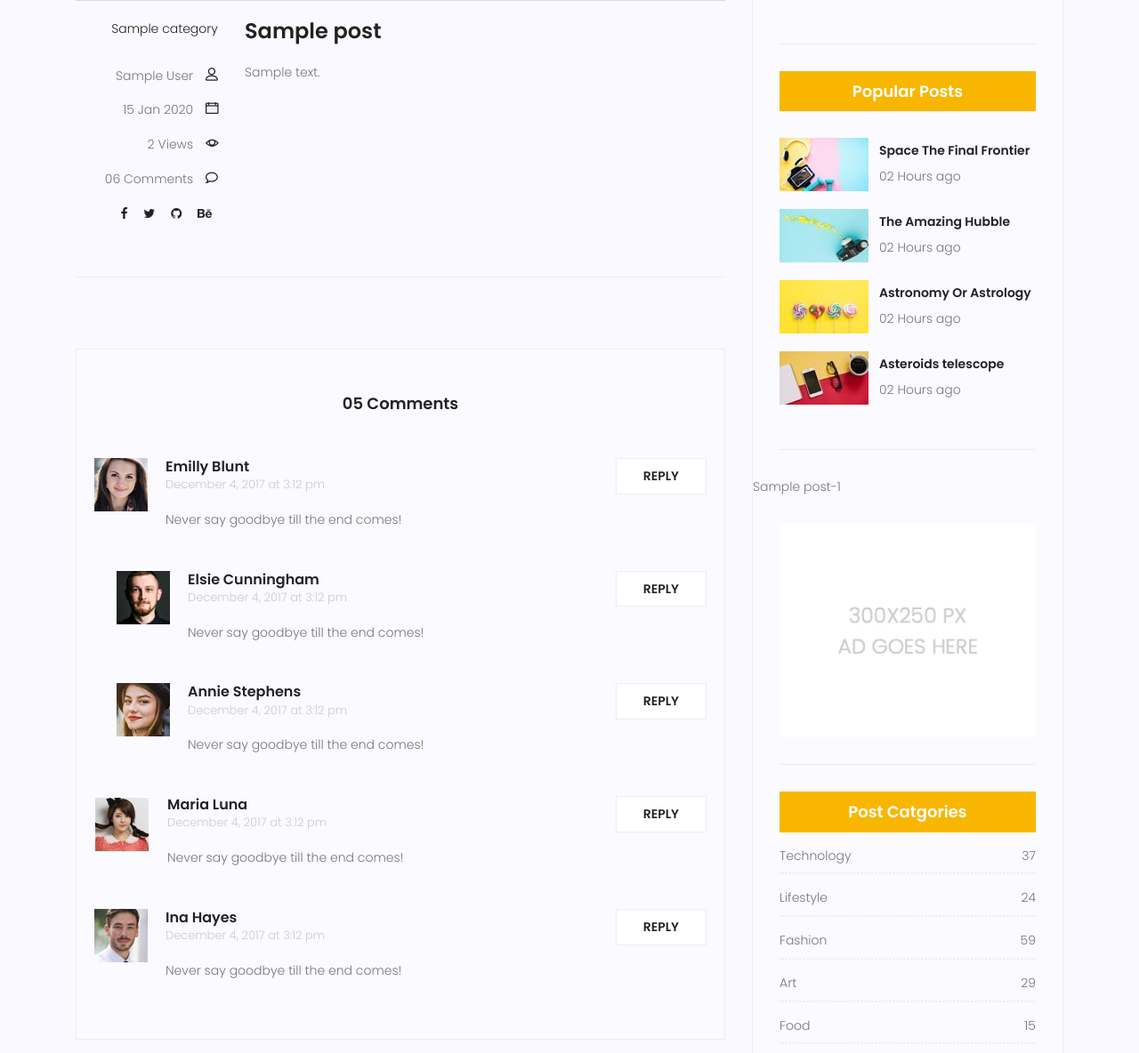
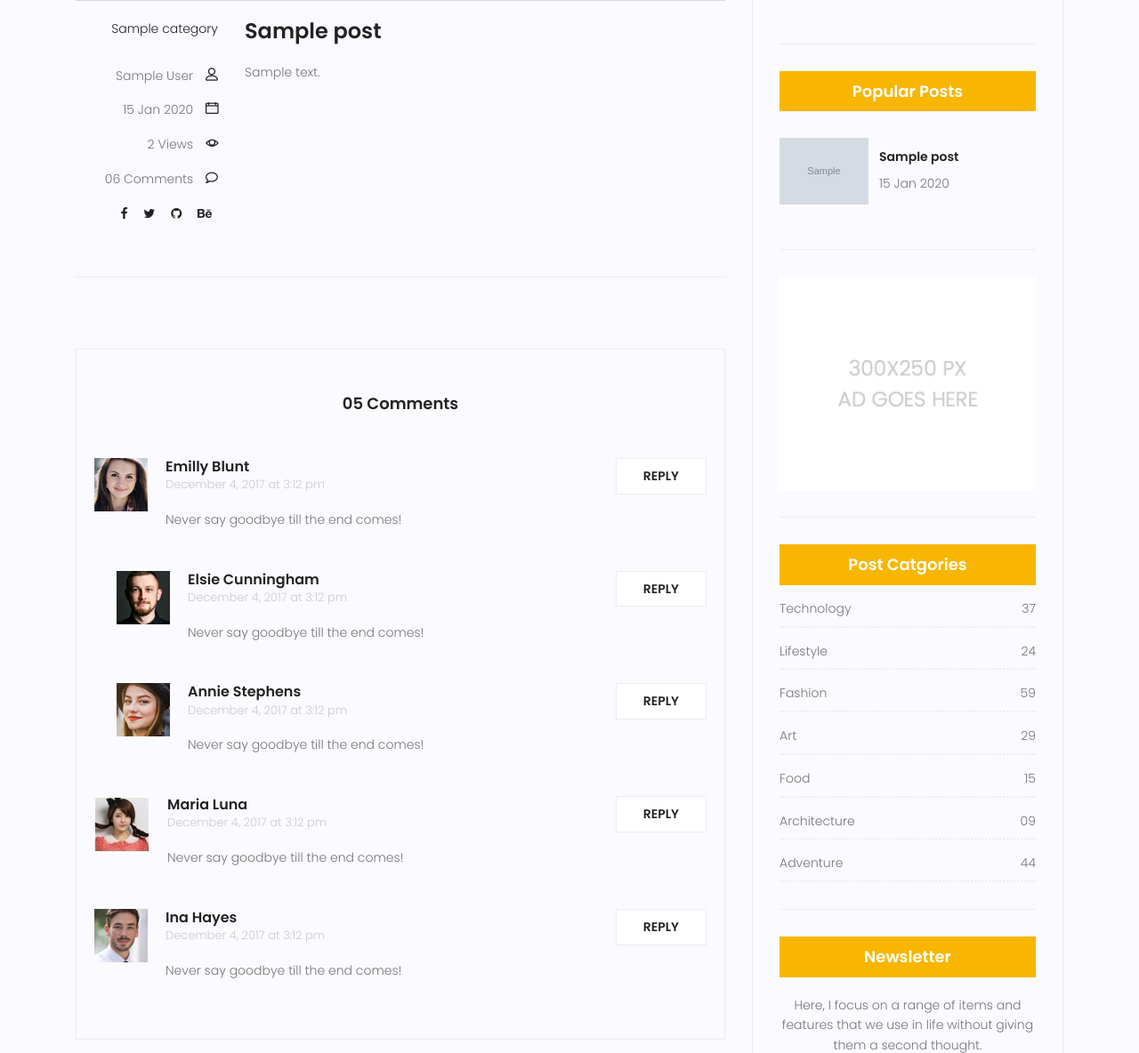
Before and after one commit to Amir-frhzd/mysite, a Django app: page /blog/1 in a window 1280 px wide. Shown: the part 967-2151 px from the top of the page at 89% size. Run offline with Django 3.2, Linux system fonts and the light colour scheme; tables that the repository leaves empty hold one stand-in row (values such as "Sample post"); grey boxes marked "Sample" are stand-in pictures; some libraries are stand-ins or nearby versions.

Commit message:
The popular post section, which is the latest posts, became dynamic in the blog section

```diff
--- a/blog/templatetags/blog-tags.py
+++ b/blog/templatetags/blog-tags.py
@@ -1,3 +1,17 @@
 from django import template
+from blog.models import Post
+from django.utils import timezone
+register = template.Library()
 
-register = template.Library()
+@register.simple_tag(name='totalposts')
+def function():
+    posts=Post.objects.filter(status=1,published_date__lte=timezone.now()).count()
+    return posts
+@register.filter
+def snippet(value,arg=20):
+    return value[:arg]
+
+@register.inclusion_tag('blog/blog-popular-posts.html')
+def latesposts(arg=3):
+    posts = Post.objects.filter(status=1,published_date__lte=timezone.now()).order_by('published_date')[:arg]
+    return {'posts':posts}
--- a/blog/urls.py
+++ b/blog/urls.py
@@ -7,5 +7,5 @@ urlpatterns = [
 
     path('',blog_view,name='index'),
     path('<int:pid>',blog_single,name='single'),
-    path('post-<int:pid>',test,name='test')
+    path('test',test,name='test')
 ]
--- a/blog/views.py
+++ b/blog/views.py
@@ -23,10 +23,10 @@ def blog_single(request,pid):
 
     return render(request,'blog/blog-single.html',context)
 
-def test(request,pid):
-    posts = get_object_or_404(Post,pk=pid)
-    context ={'posts':posts}
-    return render(request,'test.html',context)
+def test(request):
+    #posts = get_object_or_404(Post,pk=pid)
+    #context ={'posts':posts}
+    return render(request,'test.html')
 
 
     #your code
--- a/statics/css/main.css
+++ b/statics/css/main.css
@@ -3656,6 +3656,7 @@ body.mobile-nav-active #mobile-nav-toggle {
 
 .widget-wrap .popular-post-widget .popular-post-list .thumb img {
   width: 100%;
+  max-width: 100px;
 }
 
 .widget-wrap .popular-post-widget .single-post-list {
--- a/templates/blog/blog-popular-posts.html
+++ b/templates/blog/blog-popular-posts.html
@@ -2,42 +2,16 @@
 <div class="single-sidebar-widget popular-post-widget">
     <h4 class="popular-title">Popular Posts</h4>
     <div class="popular-post-list">
+        {% for post in posts %}
         <div class="single-post-list d-flex flex-row align-items-center">
             <div class="thumb">
-                <img class="img-fluid" src="{% static 'img/blog/pp1.jpg'%}" alt="">
+                <img class="img-fluid" src="{{post.image.url}}" alt="">
             </div>
             <div class="details">
-                <a href="blog-single.html"><h6>Space The Final Frontier</h6></a>
-                <p>02 Hours ago</p>
+                <a href="{% url 'blog:single' pid=post.id %}"><h6>{{post.title}}</h6></a>
+                <p>{{post.published_date|date:'d M Y'}}</p>
             </div>
         </div>
-        <div class="single-post-list d-flex flex-row align-items-center">
-            <div class="thumb">
-                <img class="img-fluid" src="{% static 'img/blog/pp2.jpg'%}" alt="">
-            </div>
-            <div class="details">
-                <a href="blog-single.html"><h6>The Amazing Hubble</h6></a>
-                <p>02 Hours ago</p>
-            </div>
-        </div>
-        <div class="single-post-list d-flex flex-row align-items-center">
-            <div class="thumb">
-                <img class="img-fluid" src="{% static 'img/blog/pp3.jpg'%}" alt="">
-            </div>
-            <div class="details">
-                <a href="blog-single.html"><h6>Astronomy Or Astrology</h6></a>
-                <p>02 Hours ago</p>
-            </div>
-        </div>
-        <div class="single-post-list d-flex flex-row align-items-center">
-            <div class="thumb">
-                <img class="img-fluid" src="{% static 'img/blog/pp4.jpg'%}" alt="">
-            </div>
-            <div class="details">
-                <a href="blog-single.html"><h6>Asteroids telescope</h6></a>
-                <p>02 Hours ago</p>
-            </div>
-        </div>
+		{% endfor %}
     </div>
 </div>
-{{posts}}
--- a/templates/blog/blog-single.html
+++ b/templates/blog/blog-single.html
@@ -217,7 +217,7 @@
 								{% include 'blog/blog-search.html'%}
 
 								{% include 'blog/blog-writer.html' %}
-								{% include 'blog/blog-popular-posts.html' %}
+								{% latesposts %}
 
 
 								{% include 'blog/blog-ads.html' %}
--- a/templates/test.html
+++ b/templates/test.html
@@ -1,3 +1,4 @@
+{% load blog-tags %}
 <!DOCTYPE html>
 <html lang="en">
 <head>
@@ -7,7 +8,7 @@
     <title>Document</title>
 </head>
 <body>
-    <p>{{posts.title}}</p>
+    <p>test: <h1>{% totalposts %}</h1> </p>
 
 
 
```
